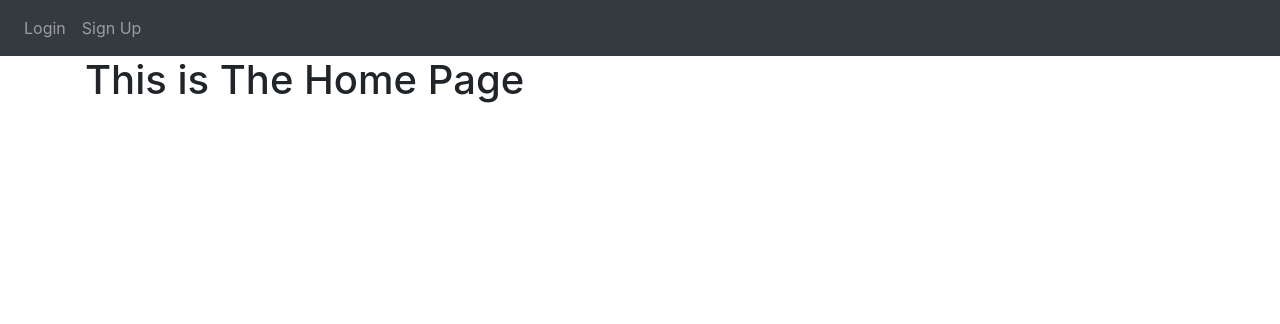
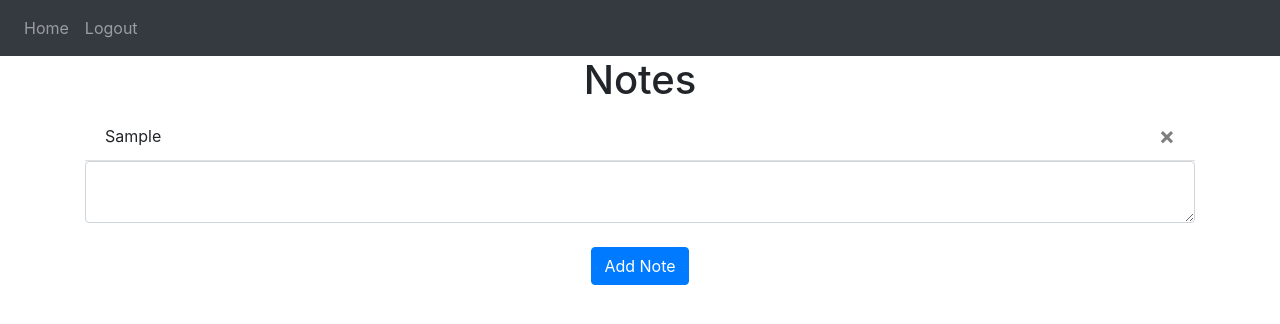
Before and after one commit to AVangroff/NotSoSecretMessageBoard, a Flask app: template website/templates/home.html in a window 1280 px wide. Shown: the top 324 px of the page. Run offline with Flask 3, Linux system fonts and the light colour scheme; the template is opened without the code that fills it: values that come from a table or form of the project are taken from there, others are empty; tables that the repository leaves empty hold one stand-in row (values such as "Sample post"); some libraries are stand-ins or nearby versions.

Commit message:
Added not adding and note deleting

```diff
--- a/website/models.py
+++ b/website/models.py
@@ -5,7 +5,7 @@
 class Note(db.Model):
     id = db.Column(db.Integer, primary_key=True)
     data = db.Column(db.String(10000))
-    date = db.Column(db.DateTime(timezone=True), default=func.now)
+    date = db.Column(db.DateTime(timezone=True), default=func.now())
     user_id = db.Column(db.Integer, db.ForeignKey('user.id'))
 
 
--- a/website/static/index.js
+++ b/website/static/index.js
@@ -0,0 +1,11 @@
+function deleteNote(noteId) {
+  fetch("/delete-note", {
+    method: "POST",
+    body: JSON.stringify({ noteId: noteId }),
+    headers: {
+      "Content-Type": "application/json",
+    },
+  }).then((_res) => {
+    window.location.href = "/";
+  });
+}
--- a/website/templates/base.html
+++ b/website/templates/base.html
@@ -75,9 +75,6 @@
       crossorigin="anonymous"
     ></script>
 
-    <script>
-      type = "text/javascript";
-      src = "{{ url_for('static', filename='index.js') }}";
-    </script>
+    <script src="{{ url_for('static', filename='index.js') }}" ;></script>
   </body>
 </html>
--- a/website/templates/home.html
+++ b/website/templates/home.html
@@ -1,4 +1,22 @@
 {% extends "base.html" %} {% block title %}Home{% endblock %} {% block content
 %}
-<h1>This is The Home Page</h1>
+<h1 align="center">Notes</h1>
+<ul class="list-group list-group-flush" id="notes">
+  {% for note in user.notes %}
+  <li class="list-group-item">
+    {{ note.data }}
+    <button type="button" class="close" onClick="deleteNote('{{ note.id }}')">
+      <span aria-hidden="true">&times;</span>
+    </button>
+  </li>
+  {% endfor %}
+</ul>
+
+<form method="POST">
+  <textarea name="note" id="note" class="form-control"></textarea>
+  <br />
+  <div align="center">
+    <button type="submit" class="btn btn-primary">Add Note</button>
+  </div>
+</form>
 {% endblock %}
```
Also changed, not shown: website/views.py (+27 -2 lines).
